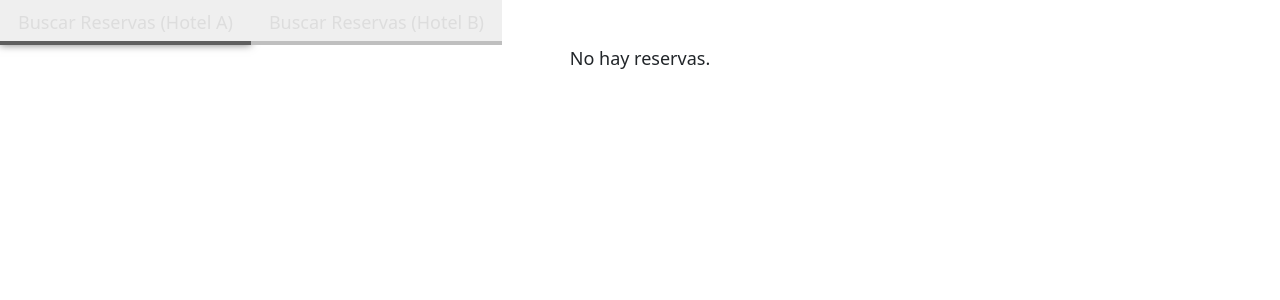
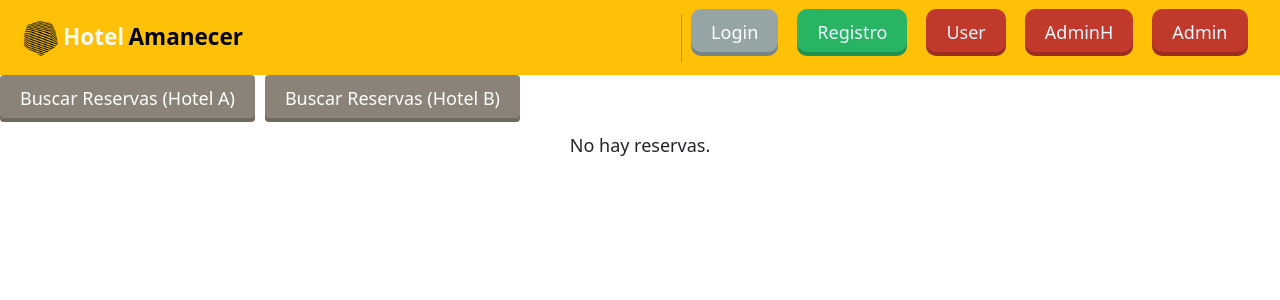
Before and after one commit to jalvarez-2021317/Gestor-De-Hoteles-IN6BV-FrontEnd, a React (Vite) app: page /adminH in a window 1280 px wide. Shown: the top 300 px of the page. Built offline with nearby package versions, Linux system fonts and the light colour scheme.

Commit message:
REserva Admin Hotel

```diff
--- a/src/AdminHotel/BuscadorReseras.jsx
+++ b/src/AdminHotel/BuscadorReseras.jsx
@@ -1,9 +1,10 @@
 import React, { useState, useEffect } from "react";
-// import jwt_decode from "jwt-decode";
+import jwt_decode from "jwt-decode";
 import {
   searchUserReservation,
   getReservations,
 } from "../api/ReservacionApi";
+import '../css/restx.css'
 
 const UserReservation = () => {
   const [usuarioId, setUsuarioId] = useState("");
@@ -50,7 +51,6 @@ const UserReservation = () => {
       <table>
         <thead>
           <tr>
-            <th>Nombre</th>
             <th>Habitación</th>
             <th>Cantidad</th>
             <th>Hotel</th>
@@ -59,7 +59,6 @@ const UserReservation = () => {
         <tbody>
           {reservations.map((reservation, index) => (
             <tr key={index}>
-              <td>{reservation.usuario.nombre}</td>
               <td>{reservation.habitacion}</td>
               <td>{reservation.cantidad}</td>
               <td>{reservation.hotel}</td>
--- /dev/null
+++ b/src/css/restx.css
@@ -0,0 +1,22 @@
+/* Estilos para la tabla */
+table {
+    border-collapse: separate;
+    border-spacing: 10px;
+    width: 100%; /* Ajusta el ancho de la tabla al 100% del contenedor */
+  }
+
+  table, th, td {
+    border: 1px solid black;
+    padding: 10px; /* Aumenta el espacio interno de las celdas */
+  }
+
+  /* Estilos para los botones */
+  button {
+    background-color: #8B8378; /* Color beige oscuro */
+    color: white;
+    padding: 10px 20px;
+    border: none;
+    border-radius: 4px;
+    margin-right: 10px;
+    margin-bottom: 10px;
+  }
--- a/src/main.jsx
+++ b/src/main.jsx
@@ -14,6 +14,7 @@ import ReservationsComponent from './AdminHotel/BuscadorReseras.jsx';
 import UserReservation from './AdminHotel/BuscadorReseras.jsx';
 import { PageUsuario } from './pages/Usuario/PageUsuario.jsx';
 import { PageSuperAd } from './pages/SuperAdmin/PageSuperAd.jsx';
+import { PageAdmin } from './pages/Admin/PageAdmin.jsx';
 
 const router = createBrowserRouter([
   {
@@ -45,7 +46,7 @@ const router = createBrowserRouter([
       ,
       {
         path: '/adminH',
-        element:<UserReservation/>
+        element:<PageAdmin/>
       }
       ,
       {
--- a/src/pages/Admin/PageAdmin.jsx
+++ b/src/pages/Admin/PageAdmin.jsx
@@ -1,8 +1,13 @@
+import UserReservation from "../../AdminHotel/BuscadorReseras"
+import { NavBarLogin } from "../../components/Navbar/NavBarLogin"
 
 export const PageAdmin = () => {
   return (
     <>
-
+    <div>
+      <NavBarLogin/>
+      <UserReservation/>
+    </div>
     </>
 
   )
```
